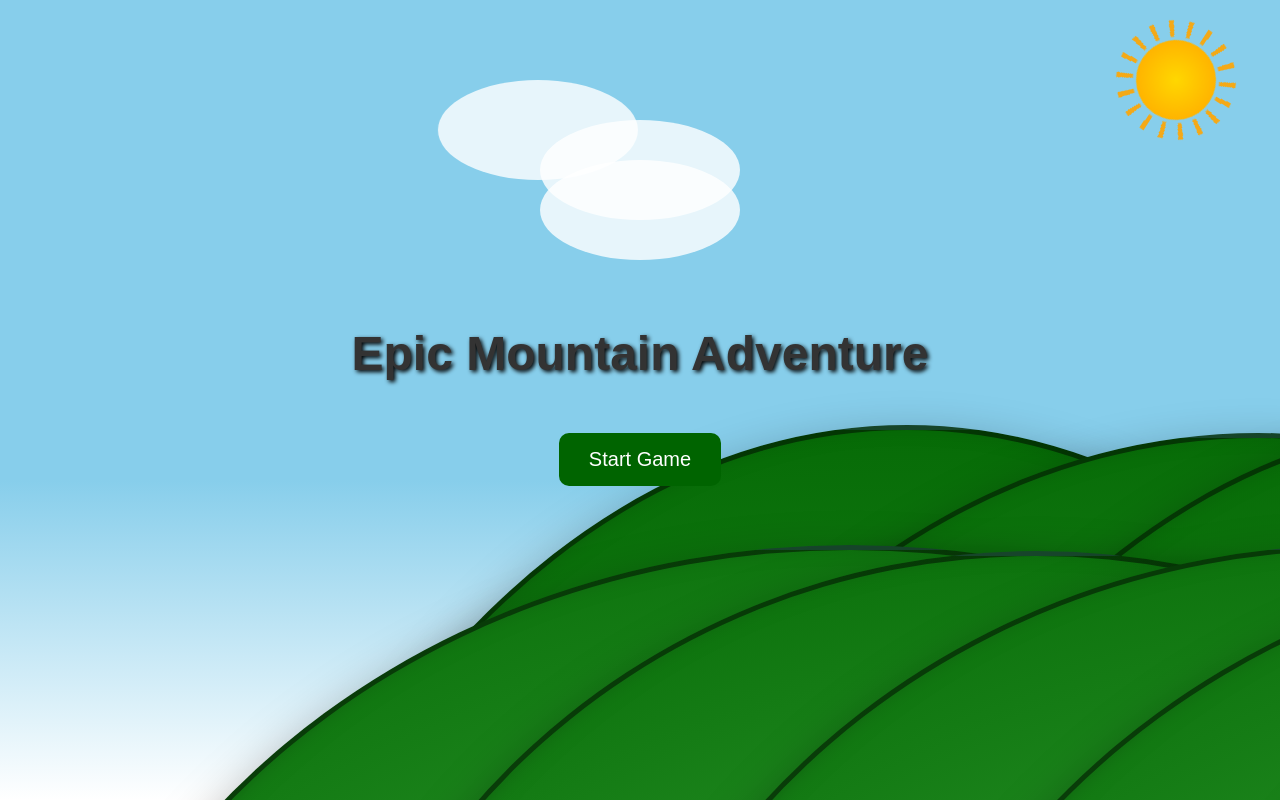
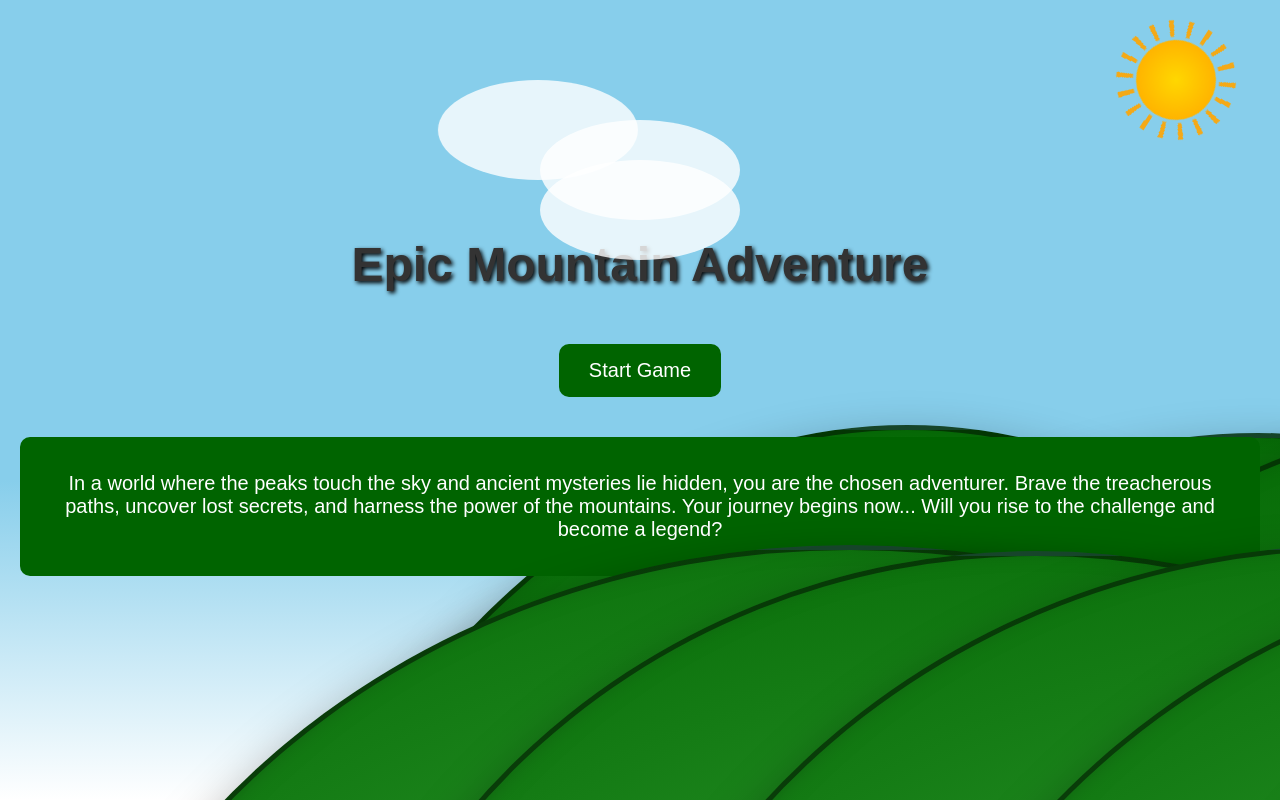
Before and after one commit to pushiscool/tsaecogame2025, a React (Create React App) app: page / in a window 1280 px wide. Built offline with nearby package versions, Linux system fonts and the light colour scheme.

Commit message:
Update HomeScreen.js

```diff
--- a/src/components/HomeScreen.js
+++ b/src/components/HomeScreen.js
@@ -30,6 +30,15 @@ export default function HomeScreen() {
     <div id="homescreen">
       <h1 className="game-title">Epic Mountain Adventure</h1>
       <button onClick={startGame} className="start-button">Start Game</button>
+     <div className="start-button">
+        <p>
+          In a world where the peaks touch the sky and ancient mysteries lie hidden,
+          you are the chosen adventurer. Brave the treacherous paths, uncover lost
+          secrets, and harness the power of the mountains. Your journey begins now...
+          Will you rise to the challenge and become a legend?
+        </p>
+      </div>
+
       <div className="mountain-container">
         {mountains.map((m, i) => {
           const style = {
```
